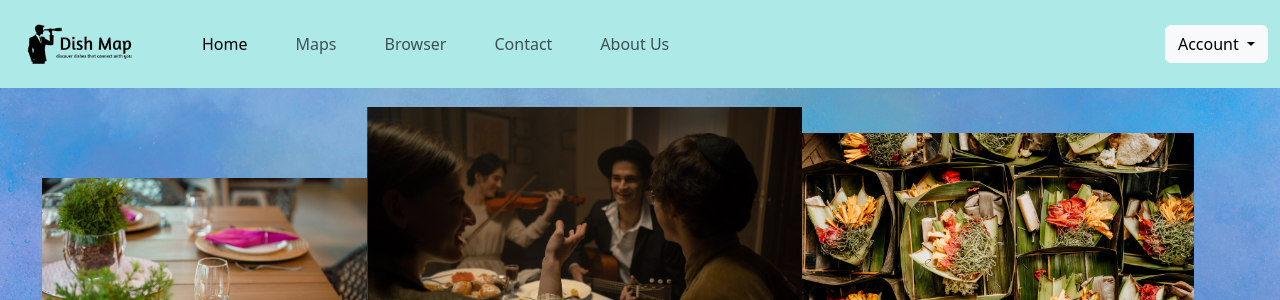
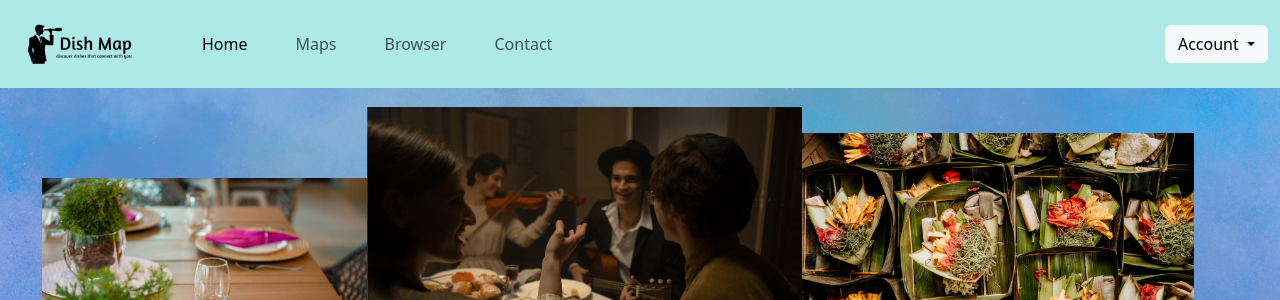
Before and after one commit to Brooklyn-STEAM/10042-Restaurant-Map-For-Cultures-With-Restricted-Diets, a Flask app: page / in a window 1280 px wide; the page is wider, and only the part inside the window is pictured. Shown: the top 300 px of that part. Run offline with Flask 3, Linux system fonts and the light colour scheme; some web fonts are replaced.

Commit message:
removed about us page

```diff
--- a/main.py
+++ b/main.py
@@ -746,9 +746,9 @@ def contact_page():
     conn.close()
     return render_template("contact_page.html.jinja", receiverOptions_list = receiverData_list)
 
-@app.route("/about_us" , methods=["POST", "GET"])
-def about_us_page():
-    return render_template("about_us_page.html.jinja")
+# @app.route("/about_us" , methods=["POST", "GET"])
+# def about_us_page():
+#     return render_template("about_us_page.html.jinja")
 
 # @app.route("/cart")
 # @flask_login.login_required
--- a/templates/components/navbar.html.jinja
+++ b/templates/components/navbar.html.jinja
@@ -22,9 +22,9 @@
         <li class="nav-item">
           <a class="nav-link"  href="/contact">Contact</a>
         </li>
-        <li class="nav-item">
+        {# <li class="nav-item">
           <a class="nav-link"  href="/about_us">About Us</a>
-        </li>
+        </li> #}
 
       </ul>
 
```
